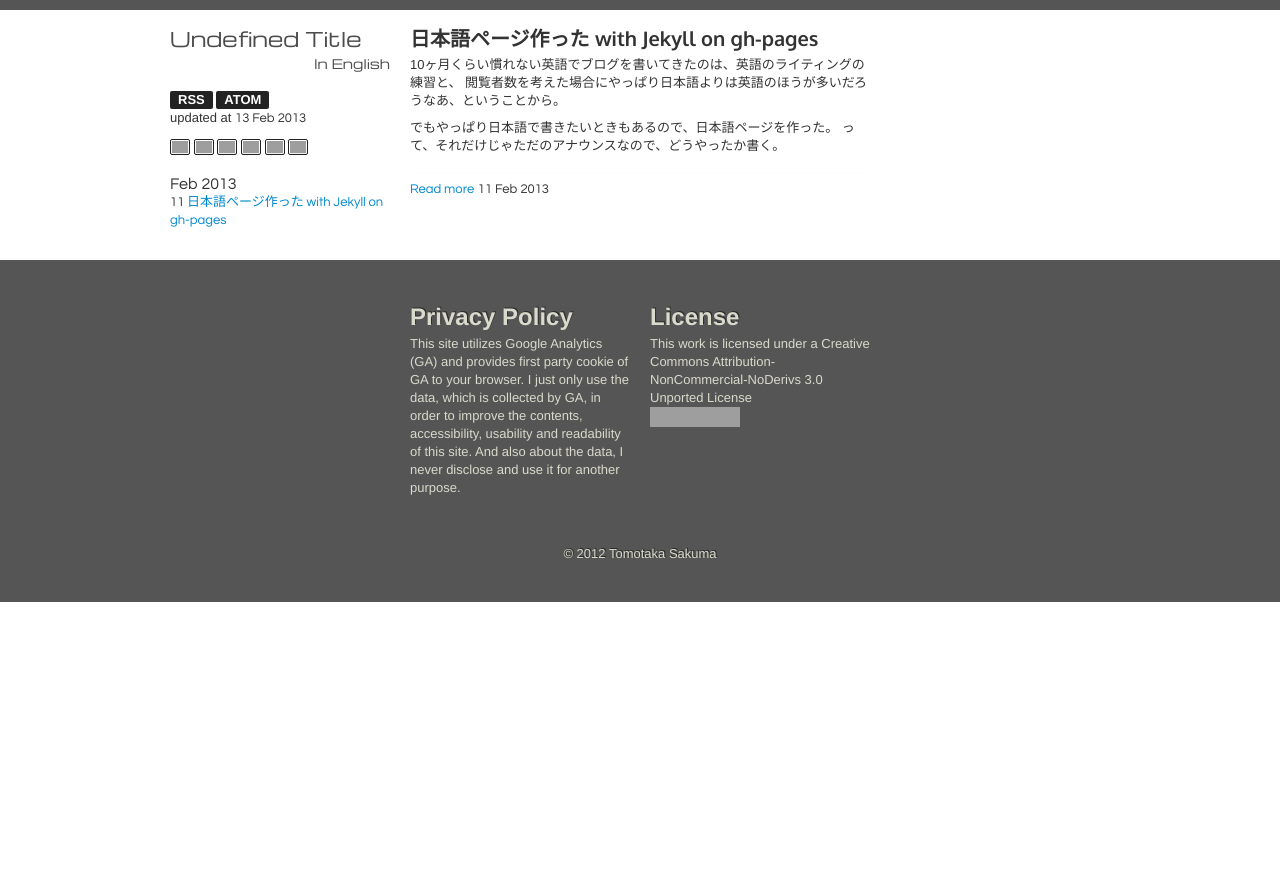
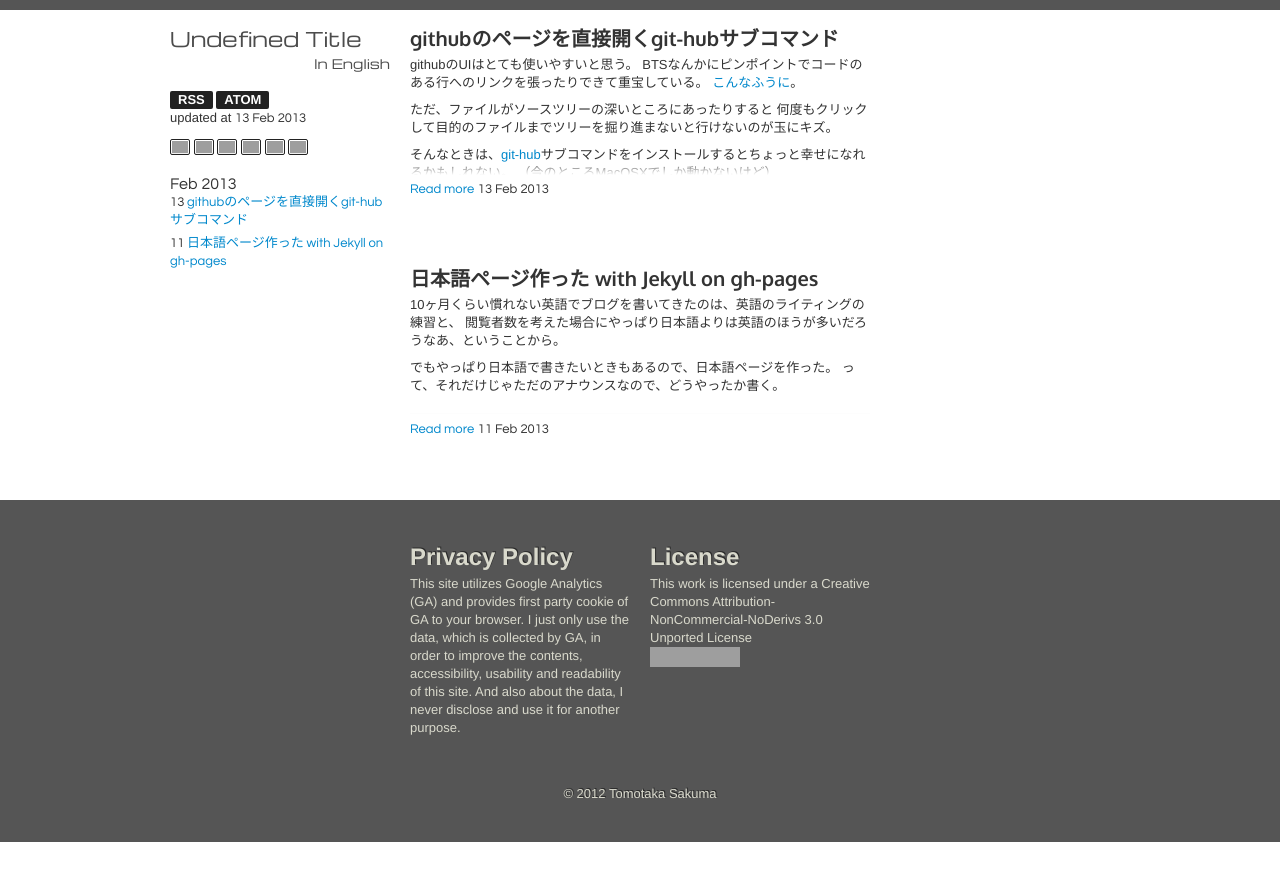
Before and after one commit to tmtk75/tmtk75.github.io, a Jekyll site: the page built from index.ja.html, in a window 1280 px wide. Shown: the top 881 px of the page. Built offline with Jekyll 4.4.1, drawn with Linux system fonts in a browser that asks for light colours; grey boxes are pictures that could not be loaded.

Commit message:
the last post in Japanese

```diff
--- /dev/null
+++ b/_posts/2013-02-13-git-hub_subcommand_to_open_github_pages.ja.md
@@ -0,0 +1,75 @@
+---
+layout: post
+title: githubのページを直接開くgit-hubサブコマンド
+tags: git github extension
+lang: ja
+creation-date: 2013-02-13  8:08:24
+modified-date: 2013-02-13  8:08:24
+---
+githubのUIはとても使いやすいと思う。
+BTSなんかにピンポイントでコードのある行へのリンクを張ったりできて重宝している。
+[こんなふうに](https://github.com/tmtk75/git-hub/blob/master/git-hub#L8)。
+
+ただ、ファイルがソースツリーの深いところにあったりすると
+何度もクリックして目的のファイルまでツリーを掘り進まないと行けないのが玉にキズ。
+
+そんなときは、[git-hub][git-hub]サブコマンドをインストールするとちょっと幸せになれるかもしれない。
+（今のところMacOSXでしか動かないけど）
+
+  [git-hub]: https://github.com/tmtk75/git-hub
+  [mruby]: git://github.com/mruby/mruby.git
+
+ソースツリー深くにあるファイルをgithub上で開きたいとき、
+もしそのファイル名を知っているなら（後述するがファイル名の一部でも可）
+次のようにタイプすればそのページをブラウザが開く。
+思ったよりこれが便利。
+
+    $ git hub blob <part-of-filename>
+{:.terminal}
+
+
+例を挙げて説明する。巷で話題の[mruby][mruby]のリポジトリで試してみよう。
+
+git-hubをインストールするのは非常に簡単。
+cloneしてPATHを通すだけ。
+
+    $ git clone git://github.com/tmtk75/git-hub.git ~/.git-hub
+    $ PATH=$PATH:~/.git-hub
+{:.terminal}
+
+<https://raw.github.com/tmtk75/git-hub/master/git-hub>をPATHが通ったところに置くだけでもいい。
+
+で、mrubyをcloneして、下のようにタイプしてみよう。
+デフォルトブラウザで件のページが開くはず。
+
+    $ git clone git://github.com/mruby/mruby.git
+    $ cd mruby
+    $ git hub blob v22012.rake
+{:.terminal}
+
+もし同じ名前のファイルが複数あったらどう動くか？
+やってみよう。
+
+    $ git hub blob README.md
+    INFO: more than two lines matched like
+    1 README.md
+    2 doc/compile/README.md
+    3 doc/mrbgems/README.md
+    4 examples/mrbgems/c_and_ruby_extension_example/README.md
+    5 examples/mrbgems/c_extension_example/README.md
+    6 examples/mrbgems/ruby_extension_example/README.md
+    7 test/README.md
+
+    If you'd like to choose the line latter than 1st one without changing the pattern,
+    please try specifying index to select like
+
+    git hub blob README.md:2
+{:.terminal}
+
+git-hubはREADME.mdとマッチするファイルの候補をすべて列挙する。
+もし3番目の`doc/mrbgems/README.md`を開きたいなら、後ろに`:3`を付けて`git hub blob README.md:3`タイプすればいい。
+わざわざ長いパス名をタイプする必要がなく、一覧から選ぶだけなのでパスが深くても大丈夫。
+
+他にも`commits`, `compare`, `branches`などあるが、詳しくは[the README][readme]を見てほしい。
+
+  [readme]: https://github.com/tmtk75/git-hub#readme
```
Also changed, not shown: _posts/2013-02-13-git-hub_subcommand_to_open_github_pages.md (+6 -2 lines).
